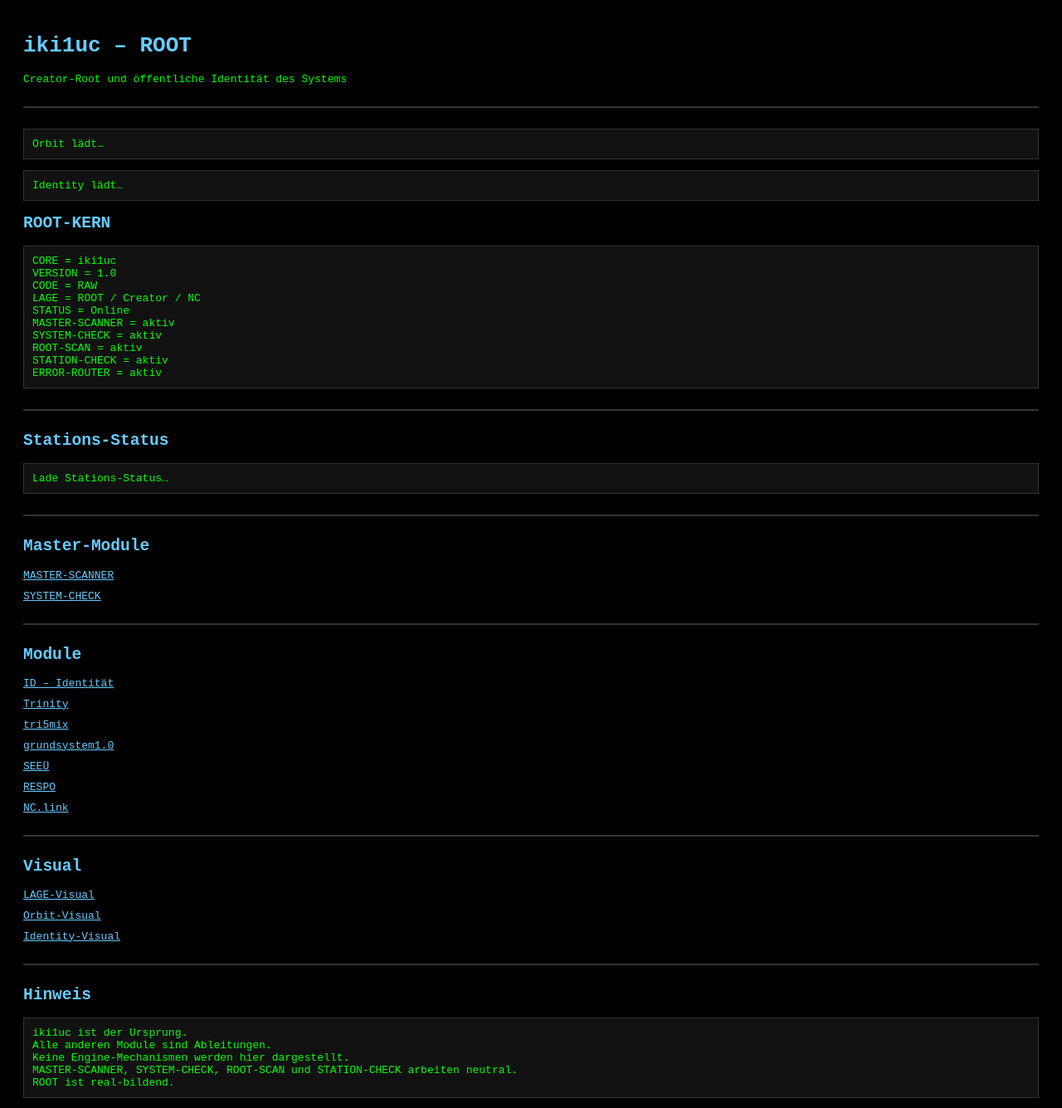
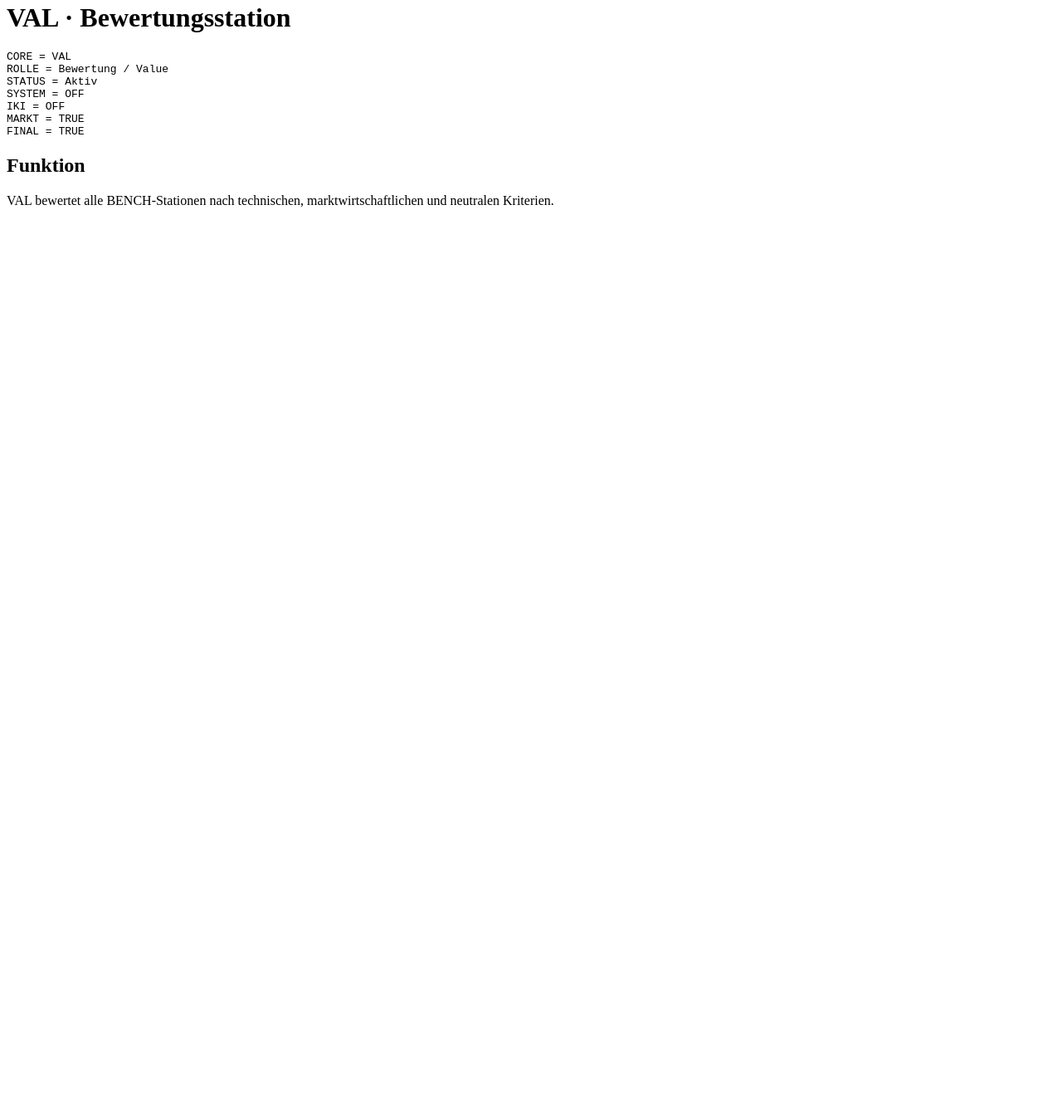
Before and after one commit to iki1uc/VAL, a plain HTML site: page index.html in a window 1280 px wide. Shown: the part 5-1340 px from the top of the page at 83% size. After the commit the page ends 800 px from the top, so only its background shows below. Drawn offline with Linux system fonts and the light colour scheme.

Commit message:
Update index.html

```diff
--- a/index.html
+++ b/index.html
@@ -1,95 +1,14 @@
-<!DOCTYPE html>
-<html lang="de">
-<head>
-<meta charset="UTF-8">
-<title>iki1uc – ROOT</title>
+<h1>VAL · Bewertungsstation</h1>
 
-<style>
-body { background:#000; color:#0f0; font-family:monospace; padding:20px; }
-h1, h2 { color:#6cf; }
-a { color:#6cf; display:block; margin:10px 0; }
-pre { background:#111; border:1px solid #333; padding:10px; }
-hr { border:1px solid #333; margin:25px 0; }
-</style>
-</head>
-
-<body>
-
-<h1>iki1uc – ROOT</h1>
-<p>Creator‑Root und öffentliche Identität des Systems</p>
-
-<hr><pre id="orbit-status">Orbit lädt…</pre>
-<pre id="identity-status">Identity lädt…</pre>
-
-<script src="./root-orbit-scan.js"></script>
-<script src="./root-identity-scan.js"></script>
-<script src="./root-scan.js"></script>
-<script src="./system-check.js"></script>
-<script src="./root-station-check.js"></script>
-<script src="./error-router.js"></script>
-
-
-<h2>ROOT‑KERN</h2>
-<pre id="root-kern">
-CORE = iki1uc
-VERSION = 1.0
-CODE = RAW
-LAGE = ROOT / Creator / NC
-STATUS = Online
-MASTER-SCANNER = aktiv
-SYSTEM-CHECK = aktiv
-ROOT-SCAN = aktiv
-STATION-CHECK = aktiv
-ERROR-ROUTER = aktiv
+<pre>
+CORE = VAL
+ROLLE = Bewertung / Value
+STATUS = Aktiv
+SYSTEM = OFF
+IKI = OFF
+MARKT = TRUE
+FINAL = TRUE
 </pre>
 
-<hr>
-
-<h2>Stations‑Status</h2>
-<pre id="station-status">
-Lade Stations‑Status…
-</pre>
-
-<hr>
-
-<h2>Master‑Module</h2>
-<a href="./Master-Kern/MASTER-SCANNER.html">MASTER‑SCANNER</a>
-<a href="./Master-Kern/system-check.item">SYSTEM‑CHECK</a>
-
-<hr>
-
-<h2>Module</h2>
-<a href="./ID.html">ID – Identität</a>
-<a href="./modules/Trinity/index.html">Trinity</a>
-<a href="./modules/tri5mix/index.html">tri5mix</a>
-<a href="./modules/grundsystem1.0/index.html">grundsystem1.0</a>
-<a href="./modules/SEEÜ/index.html">SEEÜ</a>
-<a href="./modules/RESPO/index.html">RESPO</a>
-<a href="./modules/NC.link/index.html">NC.link</a>
-
-<hr>
-
-<h2>Visual</h2>
-<a href="./visual/LAGE.html">LAGE‑Visual</a>
-<a href="./visual/Orbit.html">Orbit‑Visual</a>
-<a href="./visual/Identity.html">Identity‑Visual</a>
-
-<hr>
-
-<h2>Hinweis</h2>
-<pre>
-iki1uc ist der Ursprung.
-Alle anderen Module sind Ableitungen.
-Keine Engine‑Mechanismen werden hier dargestellt.
-MASTER-SCANNER, SYSTEM-CHECK, ROOT-SCAN und STATION-CHECK arbeiten neutral.
-ROOT ist real‑bildend.
-</pre>
-
-<!-- OPTIMUM SCRIPTS -->
-<script src="./root-station-check.js"></script>
-<script src="./system-check.js"></script>
-<script src="./error-router.js"></script>
-<script src="./root-scan.js"></script>
-
-</body>
-</html>
+<h2>Funktion</h2>
+<p>VAL bewertet alle BENCH-Stationen nach technischen, marktwirtschaftlichen und neutralen Kriterien.</p>
```
